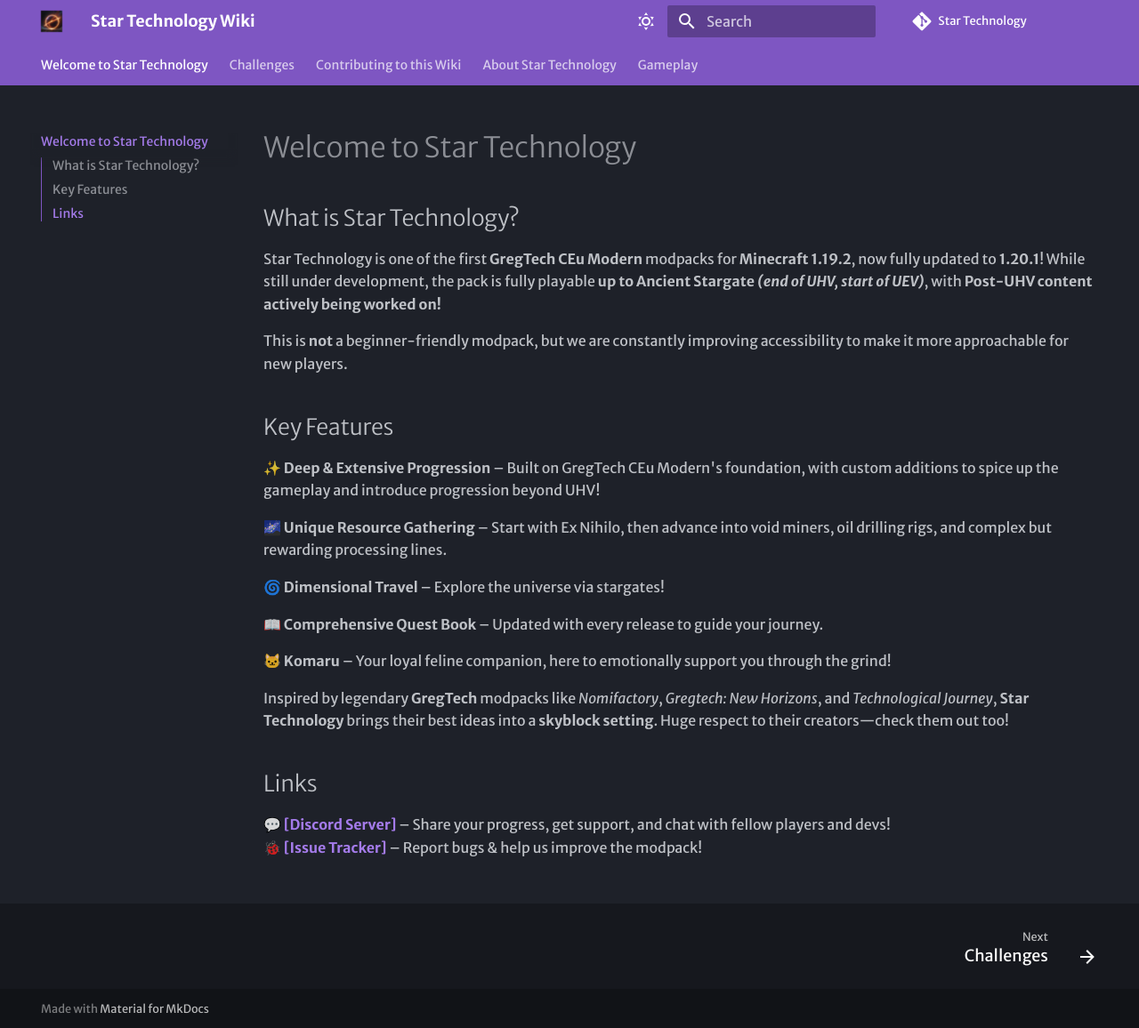
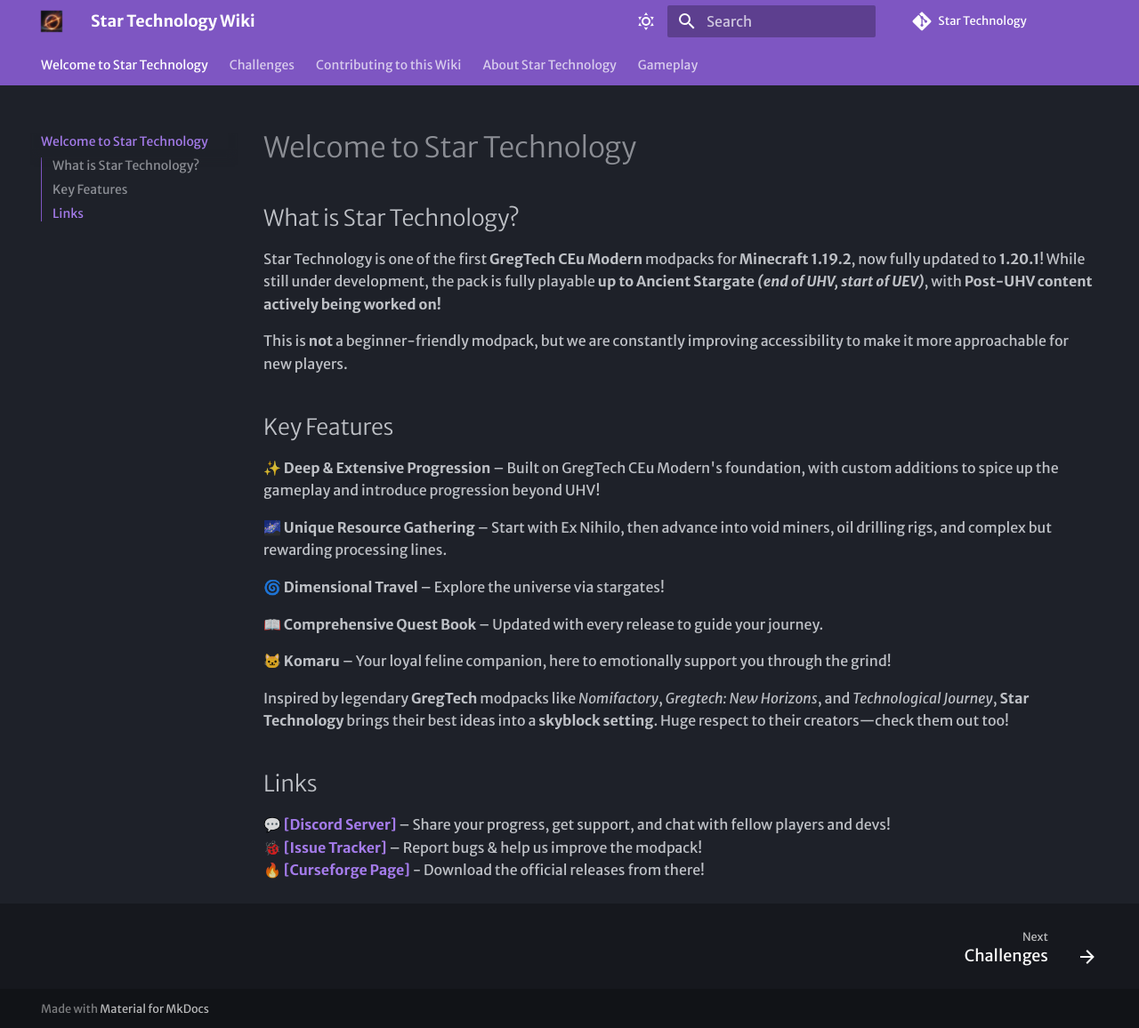
Before and after one commit to zacharytam-0411/StarT-docs, an MkDocs documentation site: the page built from docs/index.md, in a window 1280 px wide and 1156 px high. Shown: the whole window at 89% size. Built offline with MkDocs 1.6.1 and Material for MkDocs 9.7.7, drawn with Linux system fonts in a browser that asks for light colours; some web fonts are replaced; comment, search, counter and statistics services are not loaded.

Commit message:
Added link to the curseforge page in the links of the welcome page

```diff
--- a/docs/index.md
+++ b/docs/index.md
@@ -22,3 +22,4 @@
 ## Links
 💬 [**\[Discord Server\]**](https://discord.gg/startechnology) – Share your progress, get support, and chat with fellow players and devs!
 🐞 [**\[Issue Tracker\]**](https://github.com/trulyno/star-technology/issues) – Report bugs & help us improve the modpack!
+🔥 [**\[Curseforge Page\]**](https://www.curseforge.com/minecraft/modpacks/star-technology) - Download the official releases from there!
```
